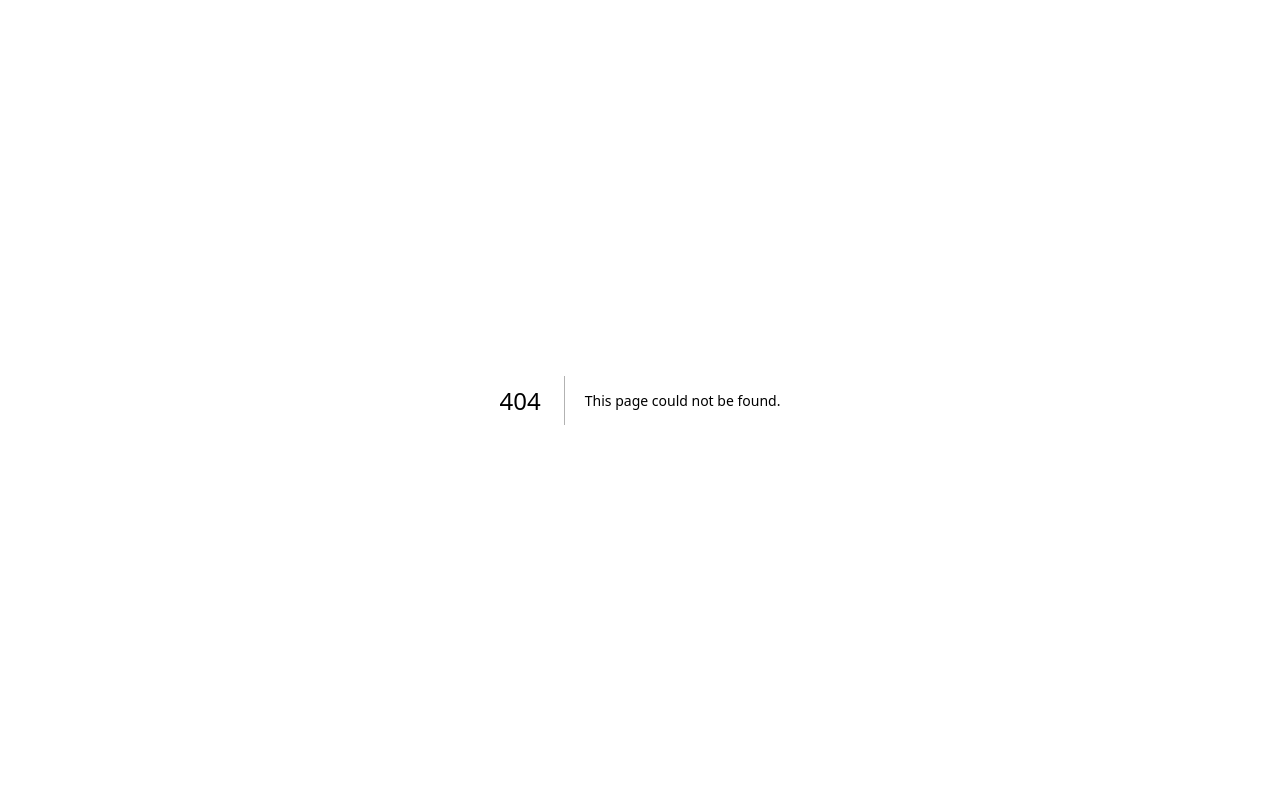
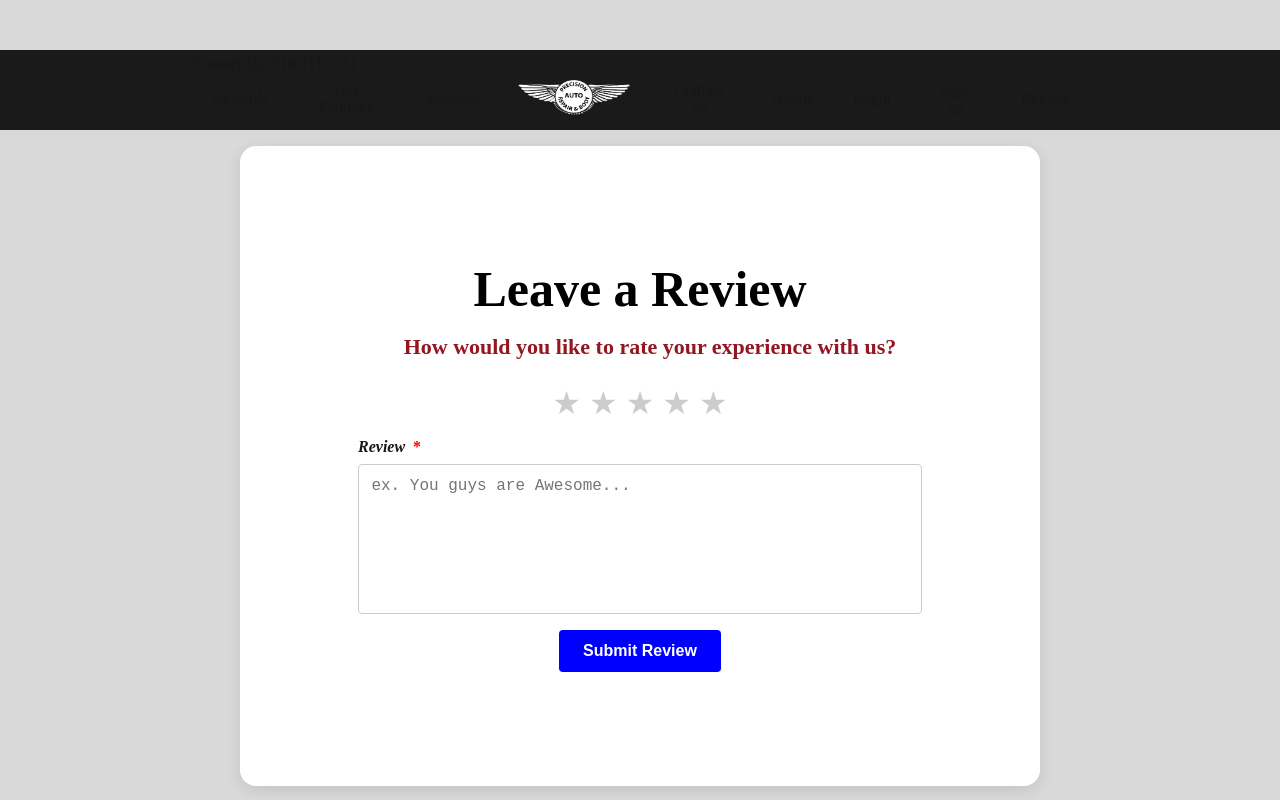
Before and after one commit to rockett366/Precision-Auto-Repair-and-Body, a Next.js app in the folder precision-auto/: page /review in a window 1280 px wide. Before the commit this address had no page. Built offline with nearby package versions, Linux system fonts and the light colour scheme.

Commit message:
scrum-168 complete

```diff
--- a/precision-auto/src/app/constants/nav.js
+++ b/precision-auto/src/app/constants/nav.js
@@ -43,6 +43,10 @@ export default function Nav() {
           <li>
             <Link href="/signup">Sign-up</Link>
           </li>
+
+          <li>
+            <Link href="/review">Review</Link>
+          </li>
         </ul>
       </nav>{" "}
     </div>
--- /dev/null
+++ b/precision-auto/src/app/review/page.js
@@ -0,0 +1,60 @@
+"use client";
+import React, { useState } from "react";
+import styles from "./review.module.css";
+import Nav from "../constants/nav";
+
+export default function ReviewPage() {
+  const [rating, setRating] = useState(0);
+  const [reviewText, setReviewText] = useState("");
+
+  const handleRating = (value) => {
+    setRating(value);
+  };
+
+  const handleSubmit = (e) => {
+    e.preventDefault();
+    alert(`Rating: ${rating}\nReview: ${reviewText}`);
+    setRating(0);
+    setReviewText("");
+  };
+
+  return (
+    <div className={styles.page}>
+      <Nav />
+      <div className={styles.reviewContainer}>
+        <h1 className={styles.reviewTitle}>Leave a Review</h1>
+        <h2 className={styles.subHeading}>
+          How would you like to rate your experience with us?
+        </h2>
+
+        <div className={styles.starRating}>
+          {[1, 2, 3, 4, 5].map((star) => (
+            <span
+              key={star}
+              className={`${styles.star} ${star <= rating ? styles.filled : ""}`}
+              onClick={() => handleRating(star)}
+            >
+              &#9733;
+            </span>
+          ))}
+        </div>
+
+        <form className={styles.reviewForm} onSubmit={handleSubmit}>
+          <label className={styles.label}>
+           <i>Review</i>  <span className={styles.required}>*</span>
+          </label>
+          <textarea
+            className={styles.textarea}
+            placeholder="ex. You guys are Awesome..."
+            value={reviewText}
+            onChange={(e) => setReviewText(e.target.value)}
+            required
+          />
+          <button type="submit" className={styles.submitButton}>
+            Submit Review
+          </button>
+        </form>
+      </div>
+    </div>
+  );
+}
--- /dev/null
+++ b/precision-auto/src/app/review/review.module.css
@@ -0,0 +1,133 @@
+:root {
+  --background: #ffffff;
+  --foreground: #171717;
+  --shop_red: #931621;
+}
+
+/* Overall page container */
+.page {
+  width: 100vw;
+  height: 100vh;
+  background-color: #d9d9d9;
+  font-family: Inknut Antiqua;
+  padding-top: 50px; /* This is space from the top (if not using a fixed navbar) */
+}
+
+/* Review container */
+.reviewContainer {
+  display: flex;
+  flex-direction: column;
+  justify-content: center; /* centers content vertically */
+  align-items: center;     /* centers content horizontally */
+  background-color: var(--background);
+  color: var(--foreground);
+  min-height: 80vh;
+  width: 70%;
+  max-width: 800px;
+  padding: 3rem;
+  margin: 6rem auto 2rem; /* Increased top margin (6rem) creates separation from navbar */
+  border-radius: 16px;
+  box-shadow: 0 4px 15px rgba(0, 0, 0, 0.1);
+  text-align: center;
+}
+
+/* Review title (centered) */
+.reviewTitle {
+  font-size: 50px;
+  margin-bottom: 1rem;
+  color: black;
+  text-align: center;
+  width: 100%;
+}
+
+/* Star rating container */
+.starRating {
+  display: flex;
+  justify-content: center;
+  margin-bottom: 1rem;
+}
+
+/* Star icons */
+.star {
+  font-size: 2rem;
+  cursor: pointer;
+  color: #ccc;
+  margin: 0 0.25rem;
+  transition: color 0.2s;
+}
+
+.star:hover {
+  color: gold;
+}
+
+.filled {
+  color: #FFC107;
+}
+
+/* Review form container */
+.reviewForm {
+  display: flex;
+  flex-direction: column;
+  width: 100%;
+  max-width: 800px;
+}
+
+/* Label style */
+.label {
+  display: block;
+  text-align: left;
+  margin-bottom: 0.5rem;
+  font-weight: bold;
+  padding-left: 70px; /* adjust as needed */
+}
+
+/* Required marker */
+.required {
+  color: red;
+  margin-left: 0.25rem;
+}
+
+/* Review textarea */
+.textarea {
+  display: block;
+  width: 80%;
+  max-width: 600px;
+  height: 150px;
+  margin: 0 auto 1rem;
+  padding: 0.75rem;
+  border: 1px solid #ccc;
+  border-radius: 4px;
+  font-size: 1rem;
+  color: var(--foreground);
+  background-color: #fff;
+  resize: none;
+}
+
+/* Submit button */
+.submitButton {
+  display: block;
+  margin: 0 auto;
+  padding: 0.75rem 1.5rem;
+  background-color: blue;
+  color: #fff;
+  border: none;
+  border-radius: 4px;
+  cursor: pointer;
+  font-size: 1rem;
+  font-weight: bold;
+  transition: background-color 0.2s;
+}
+
+.submitButton:hover {
+  background-color: #3367D6;
+}
+
+/* Subheading style (if used) */
+.subHeading {
+  font-size: 22px;
+  margin-bottom: 1.5rem;
+  color: #931621;
+  text-align: center;
+  width: 100%;
+  padding-left: 20px; /* adjust as needed */
+}
```
Also changed, not shown: precision-auto/src/app/onlineEstimate/estimateVehicleInfo.js (renamed from precision-auto/src/app/estimateVehicleInfo.js), precision-auto/src/app/onlineEstimate/onlineEstimate.css (renamed from precision-auto/src/app/onlineEstimate.css), precision-auto/src/app/onlineEstimate/onlineEstimate.js (renamed from precision-auto/src/app/onlineEstimate.js), 1 other file (tests, documents, lock files or other folders).
